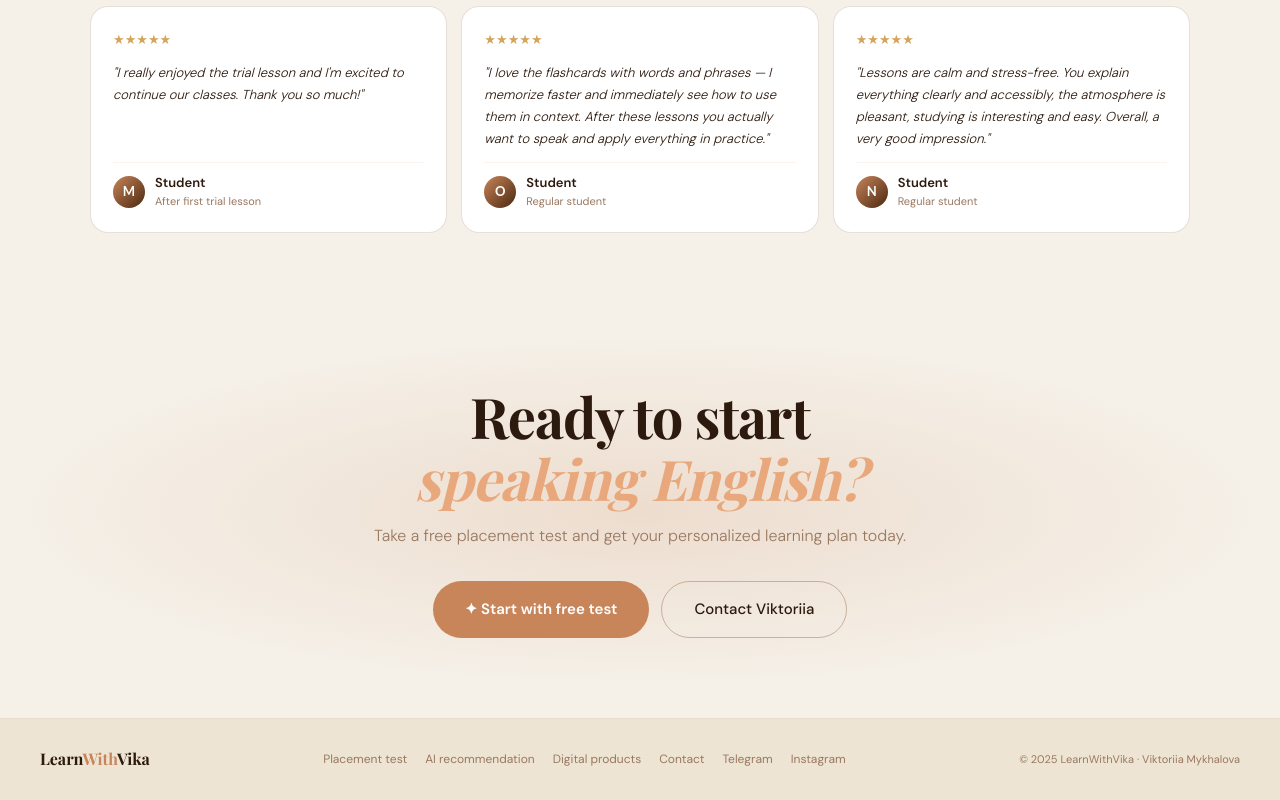
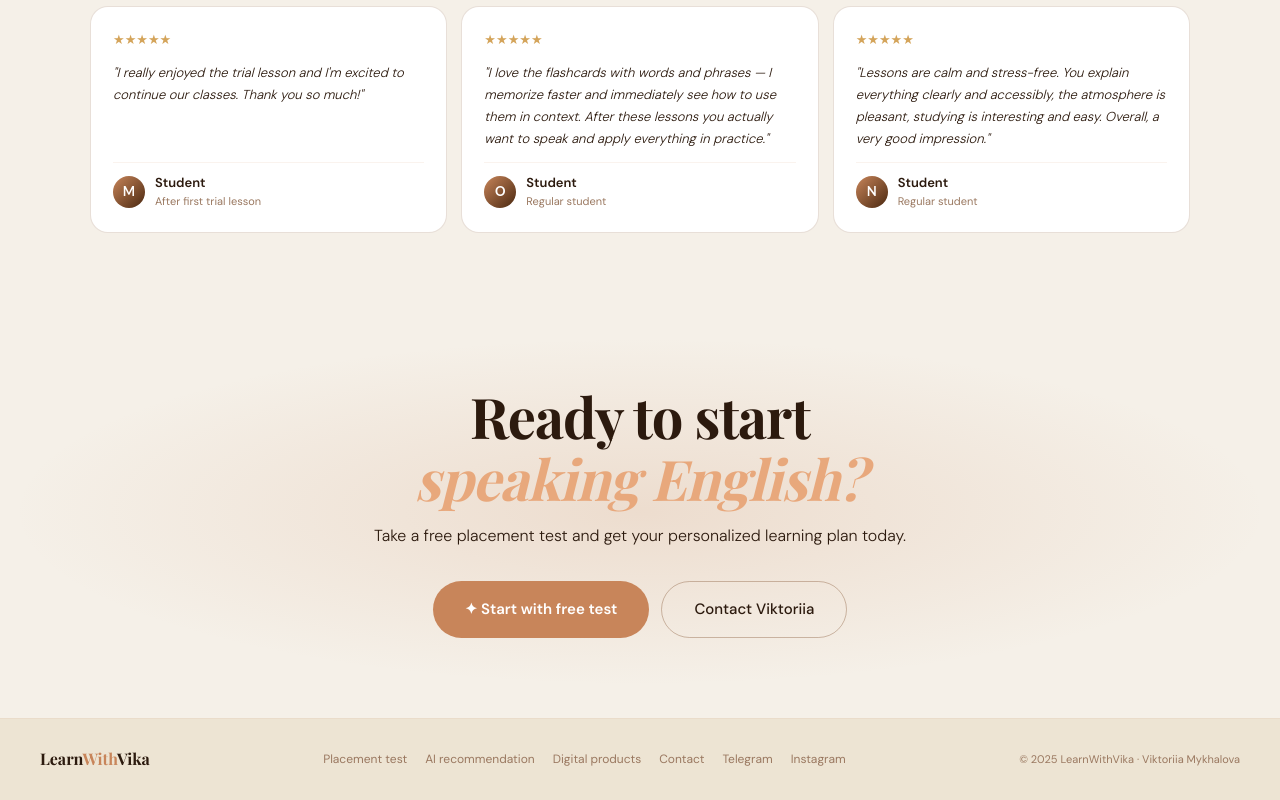
Before and after one commit to ViktoriiaMykhalova/learnwithvika-platform, a Next.js app: page / in a window 1280 px wide. Shown: the part 3736-4536 px from the top of the page. Built offline with nearby package versions, Linux system fonts and the light colour scheme; a web font is replaced by a local one.

Commit message:
fix cta text light theme

```diff
--- a/public/landing/style.css
+++ b/public/landing/style.css
@@ -445,3 +445,9 @@ h1, h2, h3 {
 :root[data-theme="light"] .lwv-hero-desc strong {
   color: #2c1a0e !important;
 }
+
+:root[data-theme="light"] .lwv-cta-section p,
+:root[data-theme="light"] .lwv-cta-title,
+:root[data-theme="light"] .lwv-cta-sub {
+  color: #2c1a0e !important;
+}
```
